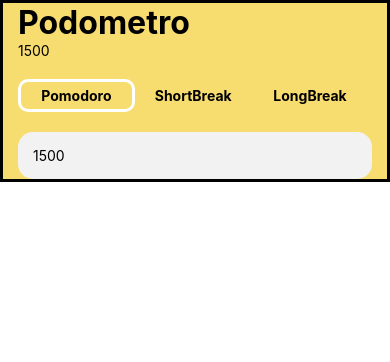
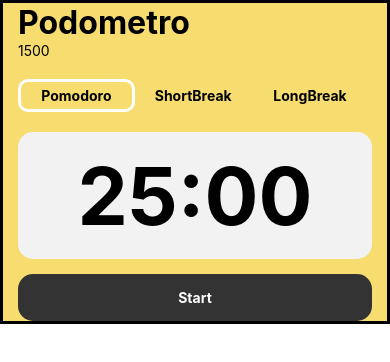
Before and after one commit to Lgouche/Moneda, a React Native app in the folder Podometro/: screen / in a window 390 px wide. Shown: the top 362 px of the page. Built offline with nearby package versions, Linux system fonts and the light colour scheme.

Commit message:
1.6v
Versión con funcionalidad y diseño

```diff
--- a/Podometro/App.js
+++ b/Podometro/App.js
@@ -1,6 +1,6 @@
 import { StatusBar } from 'expo-status-bar';
-import { StyleSheet,Platform, Text, View, Button, SafeAreaView } from 'react-native';
-import { useState } from 'react';
+import { StyleSheet,Platform, Text, View, Button, SafeAreaView, TouchableOpacity } from 'react-native';
+import { useEffect, useState } from 'react';
 import Header from './src/components/Header';
 import Timer from './src/components/Timer';
 
@@ -9,6 +9,28 @@ export default function App() {
   const [isWorking, setIsWorking] = useState(false);
   const [time, setTime] = useState(25*60);
   const [currentTime, setCurrentTime]= useState("Pomo"|"Short"|"Break");
+  const [isActive,setIsActive]=useState(false)
+
+  useEffect(()=>{
+    let interval=null;
+    if(isActive){
+      //run
+      interval = setInterval(()=>{
+        setTime(time-1);
+      },1000);
+    } else {
+      //clear
+      clearInterval(interval);
+    }
+    return()=> clearInterval(interval);
+  },[isActive,time])
+
+
+  function handlerStartStop() {
+    setIsActive(!isActive);
+  }
+
+
   return (
     //Este elemento permite en los ios poder poner los objetos son tocar el barra superior
 <SafeAreaView styles={[styles.container]}>
@@ -20,7 +42,9 @@ export default function App() {
        setCurrentTime={setCurrentTime}
        setTime={setTime}/>
        <Timer time={time}/>
-
+       <TouchableOpacity style={styles.button} onPress={handlerStartStop}>
+        <Text style={{color:"white",fontWeight:"bold"}}>{isActive ? "Stop" : "Start"}</Text>
+       </TouchableOpacity>
     </View>
 </SafeAreaView>
   );
@@ -36,6 +60,13 @@ const styles = StyleSheet.create({
   },
   fullScream:{
     flex:1
+  },
+  button: {
+    backgroundColor:"#333333",
+    padding:15,
+    borderRadius:15,
+    marginTop:15,
+    alignItems:"center"
   }
 
 });
--- a/Podometro/src/components/Timer.jsx
+++ b/Podometro/src/components/Timer.jsx
@@ -1,18 +1,24 @@
 import { View,Text,StyleSheet } from "react-native";
 
 export default function Timer({time}){
+    const formattedTime = `${Math.floor(time/60).toString().padStart(2,"0")}:${(time%60).toString().padStart(2,"0")}`
     return(
-        <View style= {styles.container}>
-            <Text>{time}</Text>
+        <View style={styles.container}>
+            <Text style={styles.time}>{formattedTime}</Text>
         </View>
     )
 }
 
 const styles = StyleSheet.create({
-    container: {
-        backgroundColor: '#F2F2F2',
+    container:{
+        justifyContent:"center",
+        backgroundColor:"#F2F2F2",
         padding:15,
         borderRadius:15
-
+    },
+    time:{
+        fontSize:80,
+        fontWeight:"bold",
+        textAlign:"center"
     }
 })
```
